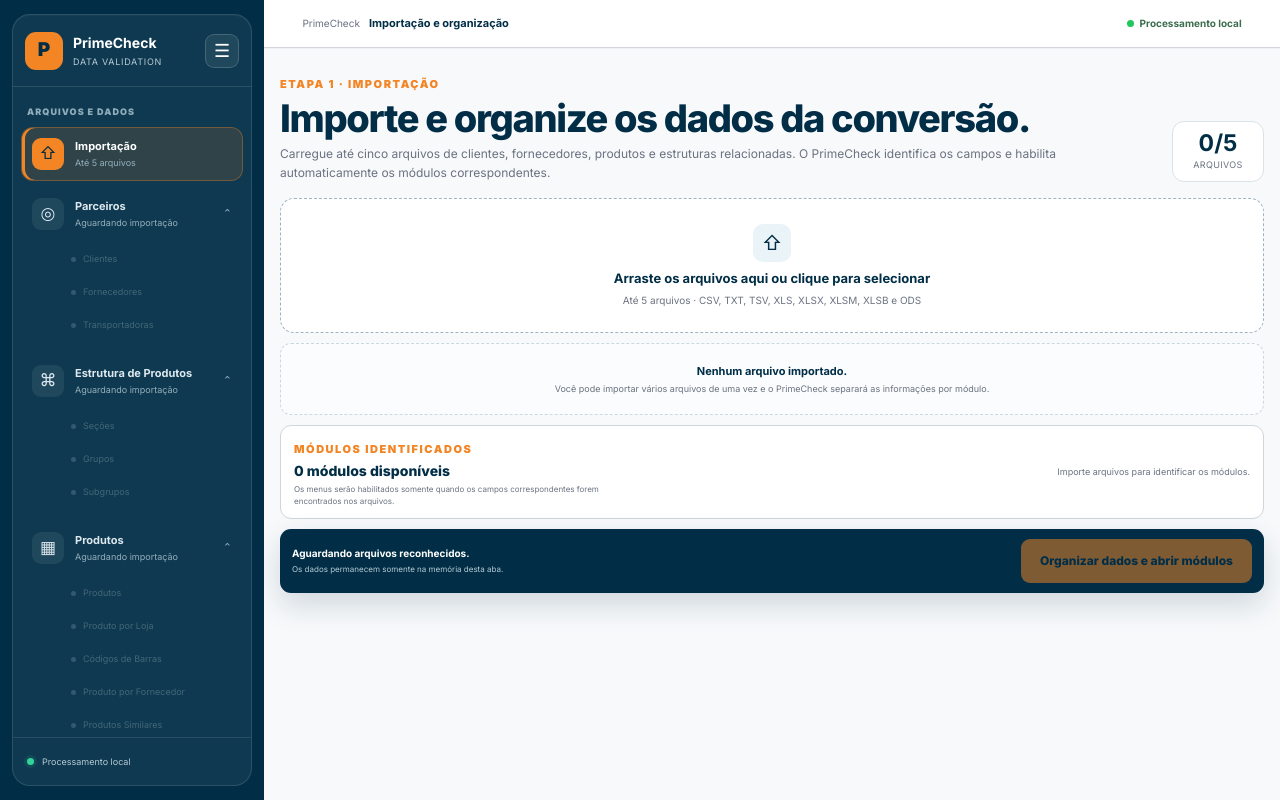
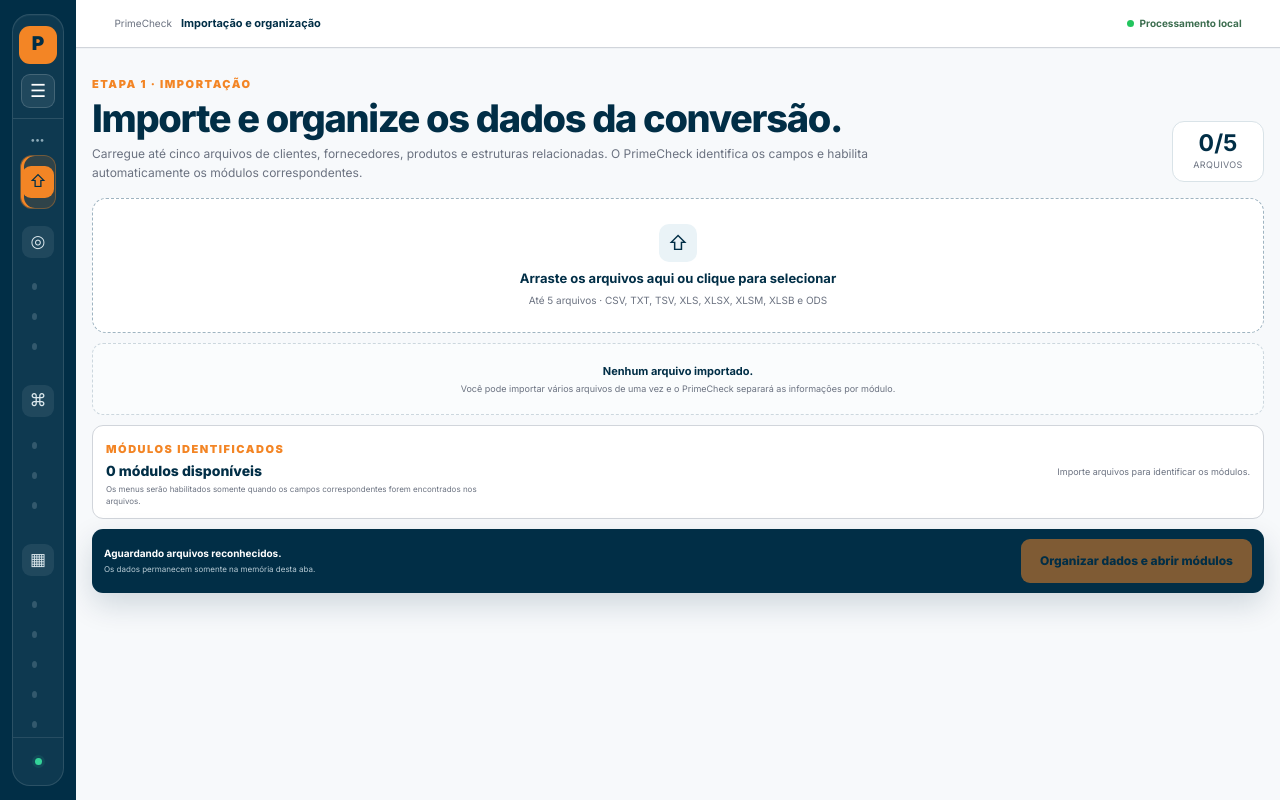
Before and after one commit to marcoantunes171989/PrimeCheck, a React (Vite) app: page / in a window 1280 px wide. Built offline with nearby package versions, Linux system fonts and the light colour scheme.

Commit message:
fix: abrir comparação completa dentro de cada módulo

```diff
--- a/src/App.tsx
+++ b/src/App.tsx
@@ -4,7 +4,7 @@ import HomologationApp from './HomologationApp'
 import CnpjValidatorPage from './pages/CnpjValidatorPage'
 import IeValidatorPage from './pages/IeValidatorPage'
 import WorkspaceImportPage from './pages/WorkspaceImportPage'
-import WorkspaceDataPage from './pages/WorkspaceDataPage'
+import ModuleComparisonPage from './pages/ModuleComparisonPage'
 import { analyzeWorkspaceFiles, getWorkspaceModule } from './config/workspaceModules'
 import type { ImportedFile } from './types'
 
@@ -19,13 +19,8 @@ const staticModuleTitle: Record<'importacao' | 'homologacao' | 'cnpj' | 'ie', st
 
 export default function App() {
   const [module, setModule] = useState<ModuleId>('importacao')
-  const [collapsed, setCollapsed] = useState(false)
+  const [collapsed, setCollapsed] = useState(true)
   const [workspaceFiles, setWorkspaceFiles] = useState<ImportedFile[]>([])
-
-  useEffect(() => {
-    const saved = window.localStorage.getItem('primecheck.sidebar.collapsed')
-    if (saved === 'true') setCollapsed(true)
-  }, [])
 
   const toggleSidebar = () => {
     setCollapsed(current => {
@@ -88,7 +83,7 @@ export default function App() {
         )}
 
         {activeWorkspaceModule && (
-          <WorkspaceDataPage
+          <ModuleComparisonPage
             module={activeWorkspaceModule}
             files={workspaceFiles}
             onBackToImport={() => setModule('importacao')}
```
